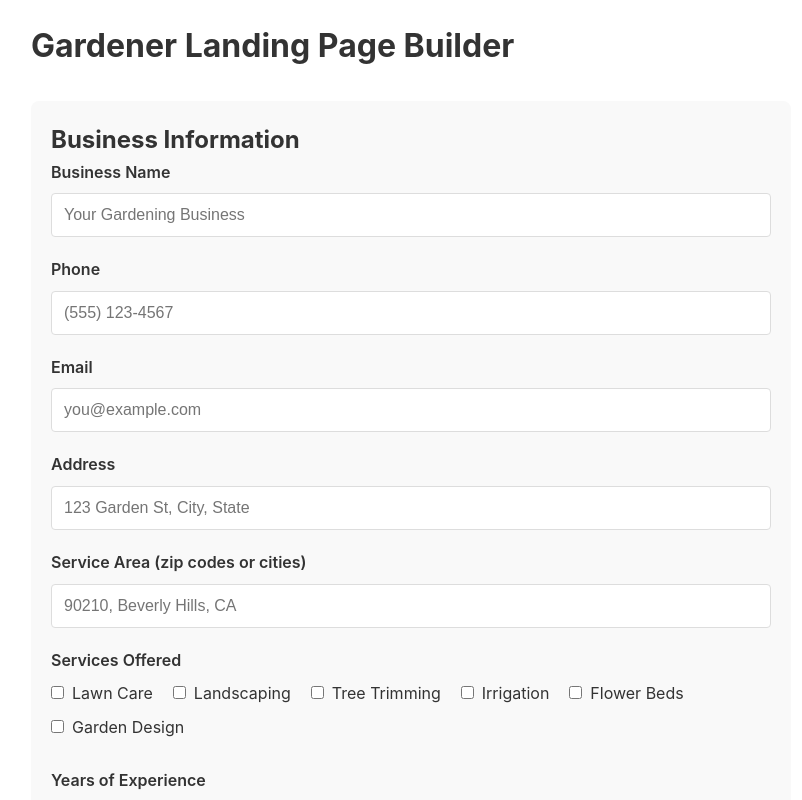
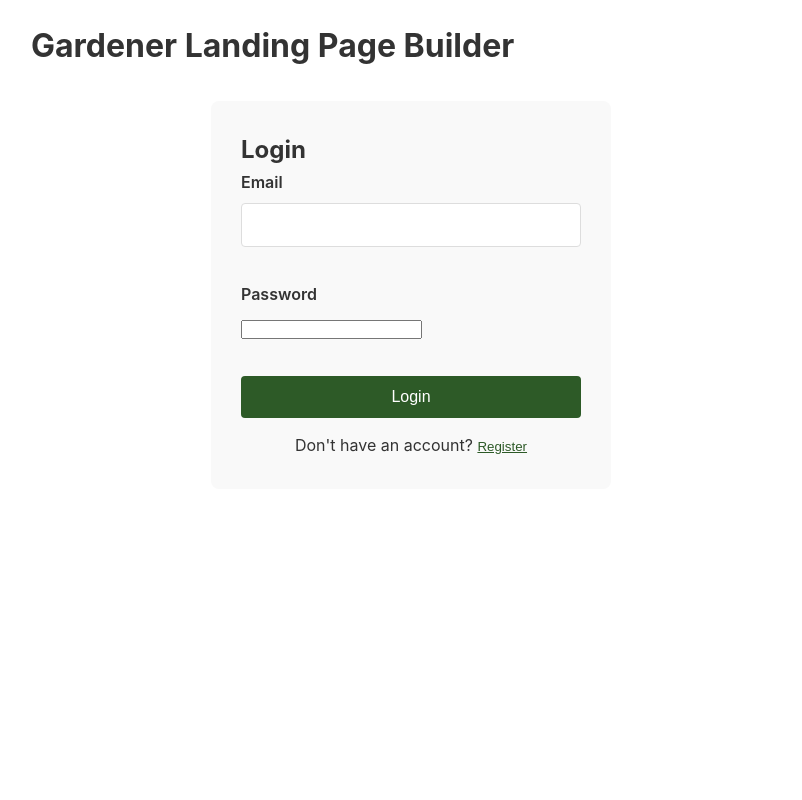
Before and after one commit to felipefuentescoder/gardener, a React (Vite) app in the folder client/: page / in a window 1280 px wide. Shown: the top 800 px of the page, without its empty margins (229-1031 px from the left). Built offline with nearby package versions, Linux system fonts and the light colour scheme.

Commit message:
feat: integrate all components

```diff
--- a/client/src/App.jsx
+++ b/client/src/App.jsx
@@ -1,16 +1,116 @@
-import React, { useState } from 'react'
+import React, { useState, useEffect } from 'react'
 import BusinessForm from './components/BusinessForm'
+import ThemeSelector from './components/ThemeSelector'
+import LivePreview from './components/LivePreview'
+import ExportPanel from './components/ExportPanel'
+import AuthForm from './components/AuthForm'
+
+const defaultTheme = {
+  id: 'classic-green',
+  name: 'Classic Green',
+  primary: '#2d5a27',
+  secondary: '#4a7c42',
+  background: '#ffffff',
+  text: '#333333'
+}
 
 function App() {
+  const [step, setStep] = useState(1)
   const [formData, setFormData] = useState({})
+  const [theme, setTheme] = useState(defaultTheme)
+  const [user, setUser] = useState(null)
+
+  useEffect(() => {
+    const token = localStorage.getItem('token')
+    if (token) {
+      fetch('/api/auth/me', {
+        headers: { Authorization: `Bearer ${token}` }
+      })
+        .then(res => res.json())
+        .then(data => setUser(data.user))
+        .catch(() => {})
+    }
+  }, [])
+
+  const handleLogin = (userData) => {
+    setUser(userData.user)
+    localStorage.setItem('token', userData.token)
+  }
+
+  const handleLogout = () => {
+    setUser(null)
+    localStorage.removeItem('token')
+    setStep(1)
+    setFormData({})
+  }
 
   return (
     <div className="app">
       <header>
         <h1>Gardener Landing Page Builder</h1>
+        {user && (
+          <div className="user-info">
+            <span>{user.email}</span>
+            <button onClick={handleLogout} className="logout-btn">Logout</button>
+          </div>
+        )}
       </header>
+
       <main>
-        <BusinessForm data={formData} onChange={setFormData} />
+        {!user ? (
+          <AuthForm onLogin={handleLogin} />
+        ) : (
+          <>
+            <div className="wizard-steps">
+              <button
+                className={step === 1 ? 'active' : ''}
+                onClick={() => setStep(1)}
+              >
+                1. Business Info
+              </button>
+              <button
+                className={step === 2 ? 'active' : ''}
+                onClick={() => setStep(2)}
+              >
+                2. Choose Theme
+              </button>
+              <button
+                className={step === 3 ? 'active' : ''}
+                onClick={() => setStep(3)}
+              >
+                3. Preview
+              </button>
+              <button
+                className={step === 4 ? 'active' : ''}
+                onClick={() => setStep(4)}
+              >
+                4. Export
+              </button>
+            </div>
+
+            {step === 1 && (
+              <BusinessForm data={formData} onChange={setFormData} />
+            )}
+            {step === 2 && (
+              <ThemeSelector theme={theme} onChange={setTheme} />
+            )}
+            {step === 3 && (
+              <LivePreview businessData={formData} theme={theme} />
+            )}
+            {step === 4 && (
+              <ExportPanel businessData={formData} theme={theme} />
+            )}
+
+            <div className="navigation">
+              {step > 1 && (
+                <button onClick={() => setStep(step - 1)}>Back</button>
+              )}
+              {step < 4 && (
+                <button onClick={() => setStep(step + 1)}>Next</button>
+              )}
+            </div>
+          </>
+        )}
       </main>
     </div>
   )
--- /dev/null
+++ b/client/src/components/AuthForm.jsx
@@ -0,0 +1,69 @@
+import React, { useState } from 'react'
+
+export default function AuthForm({ onLogin }) {
+  const [isLogin, setIsLogin] = useState(true)
+  const [email, setEmail] = useState('')
+  const [password, setPassword] = useState('')
+  const [error, setError] = useState('')
+  const [loading, setLoading] = useState(false)
+
+  const handleSubmit = async (e) => {
+    e.preventDefault()
+    setError('')
+    setLoading(true)
+
+    try {
+      const res = await fetch(`/api/auth/${isLogin ? 'login' : 'register'}`, {
+        method: 'POST',
+        headers: { 'Content-Type': 'application/json' },
+        body: JSON.stringify({ email, password })
+      })
+      const data = await res.json()
+
+      if (!res.ok) {
+        throw new Error(data.error || 'Something went wrong')
+      }
+
+      onLogin(data)
+    } catch (err) {
+      setError(err.message)
+    }
+    setLoading(false)
+  }
+
+  return (
+    <div className="auth-form">
+      <h2>{isLogin ? 'Login' : 'Register'}</h2>
+      <form onSubmit={handleSubmit}>
+        <div className="form-group">
+          <label>Email</label>
+          <input
+            type="email"
+            value={email}
+            onChange={(e) => setEmail(e.target.value)}
+            required
+          />
+        </div>
+        <div className="form-group">
+          <label>Password</label>
+          <input
+            type="password"
+            value={password}
+            onChange={(e) => setPassword(e.target.value)}
+            required
+          />
+        </div>
+        {error && <p className="error">{error}</p>}
+        <button type="submit" disabled={loading} className="btn-primary">
+          {loading ? 'Loading...' : (isLogin ? 'Login' : 'Register')}
+        </button>
+      </form>
+      <p className="auth-toggle">
+        {isLogin ? "Don't have an account? " : "Already have an account? "}
+        <button type="button" onClick={() => setIsLogin(!isLogin)}>
+          {isLogin ? 'Register' : 'Login'}
+        </button>
+      </p>
+    </div>
+  )
+}
--- a/client/src/index.css
+++ b/client/src/index.css
@@ -168,3 +168,93 @@ header {
   color: #666;
   font-size: 14px;
 }
+
+.wizard-steps {
+  display: flex;
+  gap: 10px;
+  margin-bottom: 30px;
+}
+
+.wizard-steps button {
+  flex: 1;
+  padding: 15px;
+  border: 2px solid #ddd;
+  background: white;
+  border-radius: 8px;
+  cursor: pointer;
+  font-size: 14px;
+}
+
+.wizard-steps button.active {
+  border-color: #2d5a27;
+  background: #2d5a27;
+  color: white;
+}
+
+.navigation {
+  display: flex;
+  gap: 15px;
+  justify-content: center;
+  margin-top: 30px;
+}
+
+.navigation button {
+  padding: 12px 30px;
+  border: none;
+  border-radius: 4px;
+  font-size: 16px;
+  cursor: pointer;
+  background: #2d5a27;
+  color: white;
+}
+
+.navigation button:hover {
+  background: #234a1f
+}
+
+.auth-form {
+  max-width: 400px;
+  margin: 0 auto;
+  padding: 30px;
+  background: #f9f9f9;
+  border-radius: 8px;
+}
+
+.auth-form form {
+  display: flex;
+  flex-direction: column;
+  gap: 15px;
+}
+
+.auth-toggle {
+  margin-top: 15px;
+  text-align: center;
+}
+
+.auth-toggle button {
+  background: none;
+  border: none;
+  color: #2d5a27;
+  cursor: pointer;
+  text-decoration: underline;
+}
+
+.error {
+  color: #d32f2f;
+  font-size: 14px;
+}
+
+.user-info {
+  display: flex;
+  gap: 15px;
+  align-items: center;
+}
+
+.logout-btn {
+  padding: 8px 16px;
+  background: #666;
+  color: white;
+  border: none;
+  border-radius: 4px;
+  cursor: pointer;
+}
```
